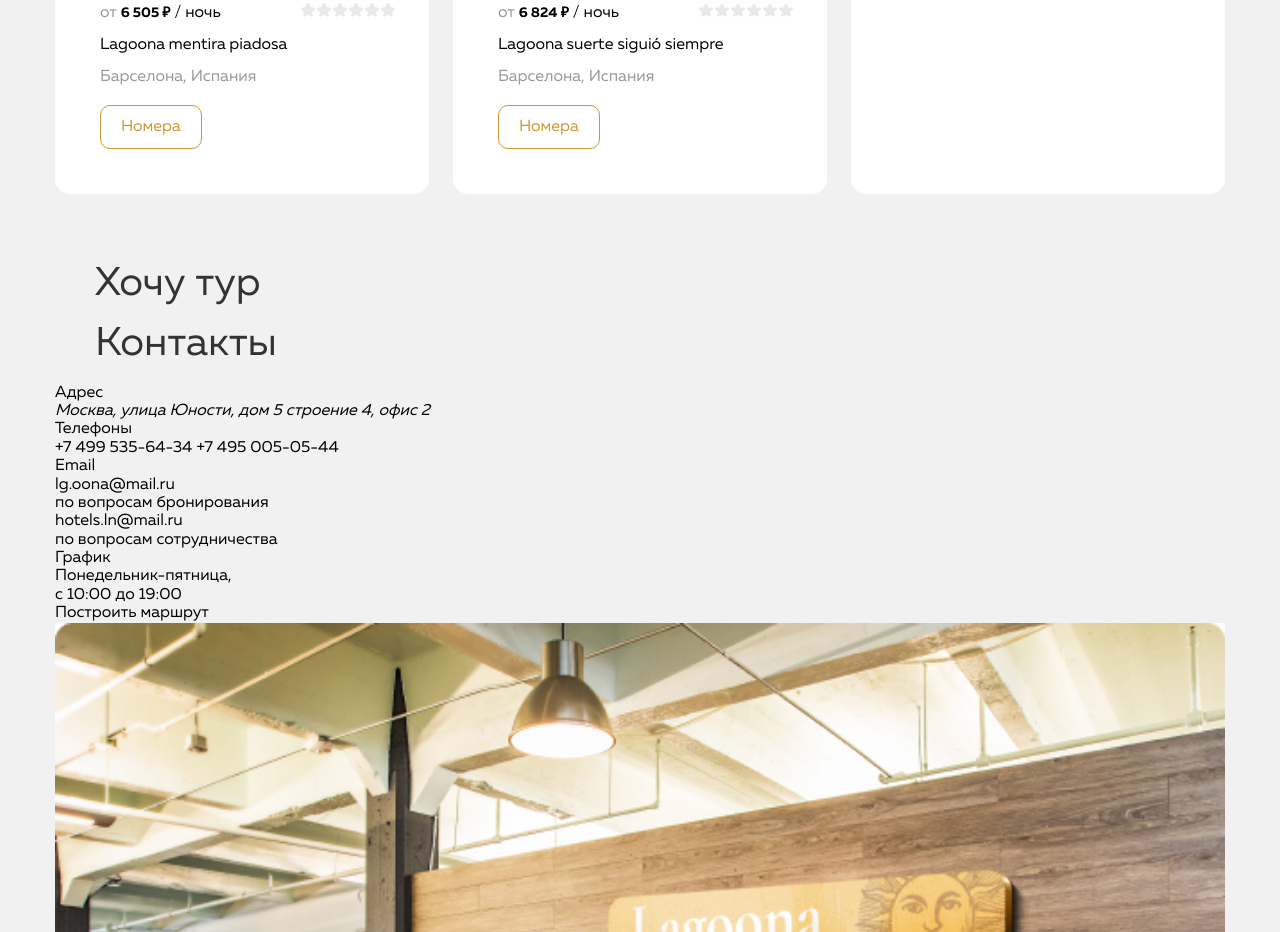
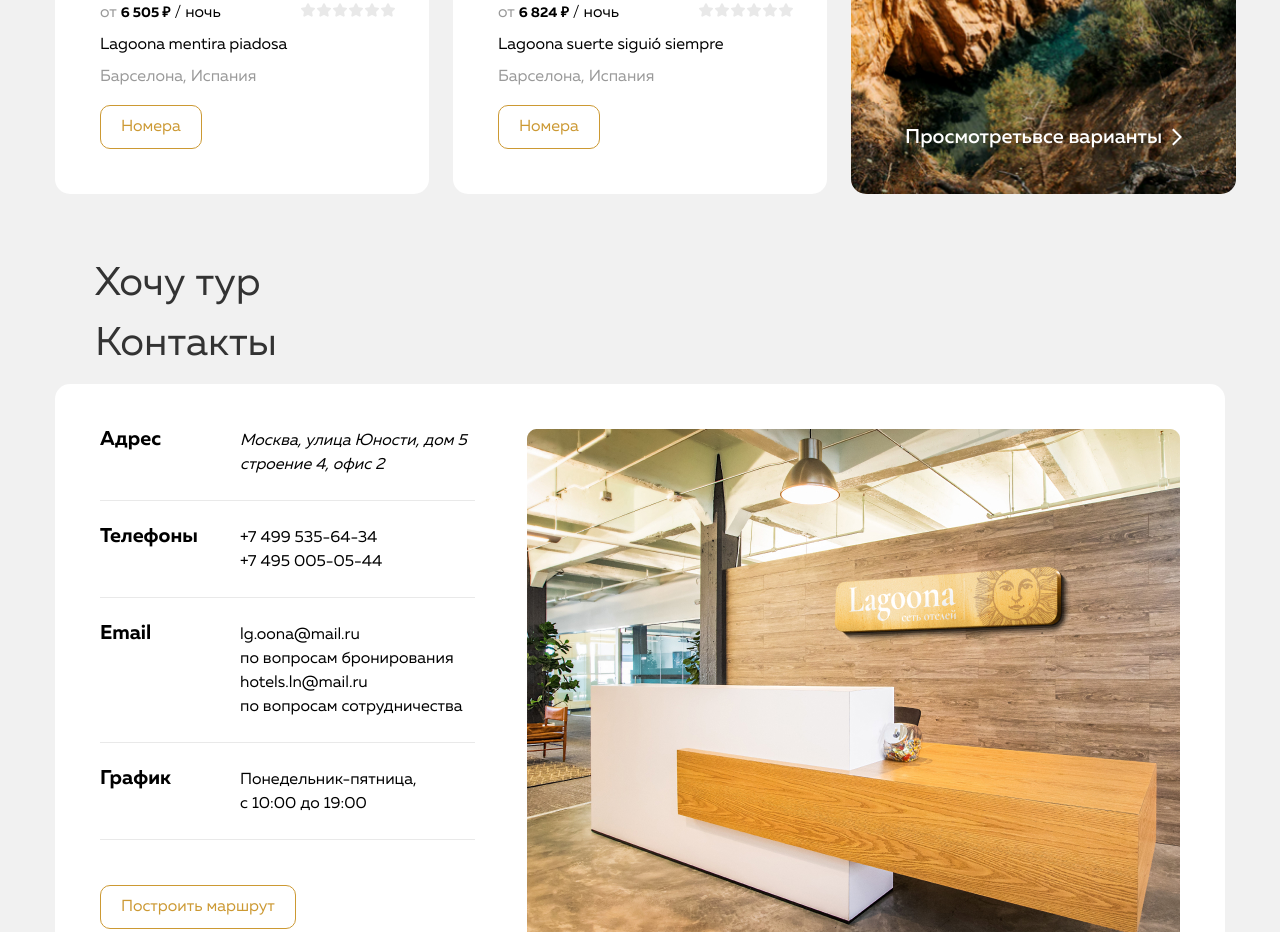
Before and after one commit to dimstud/skill, a plain HTML site: page 5/index.html in a window 1280 px wide. Shown: the part 4016-4948 px from the top of the page. Drawn offline with Linux system fonts and the light colour scheme.

Commit message:
section contacts satrt style

```diff
--- a/5/css/style.css
+++ b/5/css/style.css
@@ -468,3 +468,71 @@ img {
 .placement-link {
   margin-left: 45px;
 }
+
+.placement-item-all {
+  padding: 373px 54px 27px;
+  background-image: url("/img/card-all.jpg");
+  background-repeat: no-repeat;
+  background-position: 0 0;
+  background-size: cover;
+}
+
+.placement-link-all {
+  display: block;
+  width: 277px;
+  padding-right: 11px;
+  font-weight: 500;
+  font-size: 20px;
+  line-height: 1;
+  color: #FFFFFF;
+  background-image: url("/img/arrow-right-with.svg");
+  background-repeat: no-repeat;
+  background-position: right center;
+}
+
+/* Tur */
+
+/* Contacts */
+.contacts {
+  padding-bottom: 40px;
+}
+
+.contacts-wrap {
+  display: grid;
+  grid-template-columns: 375px 653px;
+  gap: 52px;
+  padding: 45px;
+  border-radius: 15px;
+  background-color: #fff;
+}
+
+.contacts-list {
+  margin-bottom: 45px;
+}
+
+.contacts-item {
+  display: flex;
+  margin-bottom: 25px;
+  padding-bottom: 23px;
+  border-bottom: 1px solid #E9E9E9;
+}
+
+.contacts-item:last-child {
+  margin-bottom: 0;
+}
+
+.contact-item-title {
+  margin-right: auto;
+  font-weight: 700;
+  font-size: 20px;
+  line-height: 1;
+}
+
+.contacts-item-right {
+  width: 235px;
+  line-height: 1.5;
+}
+
+.contacts-link {
+  display: block;
+}
--- a/5/index.html
+++ b/5/index.html
@@ -302,7 +302,7 @@
             <a class="btn placement-link" href="#">Номера</a>
           </li>
           <li class="placement-item placement-item-all">
-            <a class="btn placement-link-all" href="#">Просмотретьвсе варианты</a>
+            <a class="placement-link-all" href="#">Просмотретьвсе варианты</a>
           </li>
         </ul>
       </div>
@@ -321,36 +321,38 @@
       <div class="container contacts-container">
         <h2 class="section-title contacts-title">Контакты</h2>
         <div class="contacts-wrap">
-          <div class="contacts-list">
-            <div class="contacts-item">
-              Адрес
+          <div class="contacts-block">
+            <ul class="contacts-list">
+              <li class="contacts-item">
+                <strong class="contact-item-title">Адрес</strong>
                 <div class="contacts-item-right">
                   <address class="contacts-address">Москва, улица Юности, дом 5 строение 4, офис 2</address>
                 </div>
-            </div>
-            <div class="contacts-item">
-              Телефоны
+              </li>
+              <li class="contacts-item">
+                <strong class="contact-item-title">Телефоны</strong>
                 <div class="contacts-item-right">
                   <a href="tel:+74995356434" class="contacts-link">+7 499 535-64-34</a>
                   <a href="tel:+74950050544" class="contacts-link">+7 495 005-05-44</a>
                 </div>
-            </div>
-            <div class="contacts-item">
-              Email
+              </li>
+              <li class="contacts-item">
+                <strong class="contact-item-title">Email</strong>
                 <div class="contacts-item-right">
                   <a href="mailto:lg.oona@mail.ru" class="contacts-link">lg.oona@mail.ru</a>
                   <p class="contacts-mail-deskr">по вопросам бронирования</p>
                   <a href="mailto:hotels.ln@mail.ru" class="contacts-link">hotels.ln@mail.ru</a>
                   <p class="contacts-mail-deskr">по вопросам сотрудничества</p>
                 </div>
-            </div>
-            <div class="contacts-item">
-              График
+              </li>
+              <li class="contacts-item">
+                <strong class="contact-item-title">График</strong>
                 <div class="contacts-item-right">
                   <p class="contacts-day-desk">Понедельник-пятница,<br> с 10:00 до 19:00</p>
                 </div>
-            </div>
-            <a href="#" class="contacts-btn">Построить маршрут</a>
+              </li>
+            </ul>
+            <a href="#" class="btn contacts-btn">Построить маршрут</a>
           </div>
           <div class="contacts-img">
             <img src="./img/contacts.jpg" alt="">
```
Also changed, not shown: 5/img/arrow-right-with.svg (added). Lines whose indentation alone changed are shown as unchanged.
